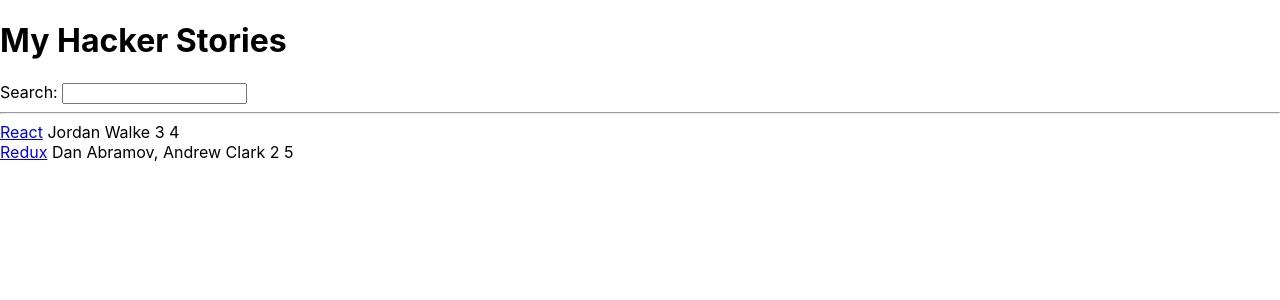
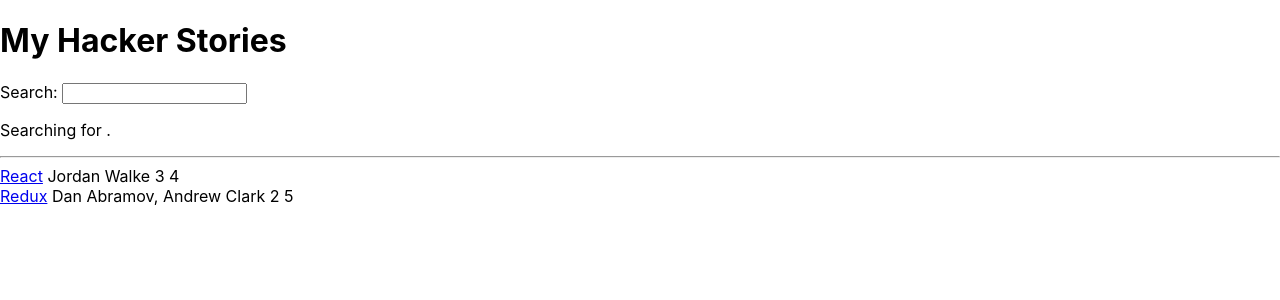
Before and after one commit to GKcodebase/React-tutorial, a React (Create React App) app in the folder app/: page / in a window 1280 px wide. Shown: the top 300 px of the page. Built offline with nearby package versions, Linux system fonts and the light colour scheme.

Commit message:
React state

```diff
--- a/app/src/App.js
+++ b/app/src/App.js
@@ -19,9 +19,10 @@
       objectID: 1,
     },
   ];
+  const [searchTerm, setSearchTerm] = React.useState('');
 
   const handleChange = event => {
-    console.log(event.target.value);
+    setSearchTerm(event.target.value);
   };
 
   return (
@@ -30,7 +31,9 @@
 
       <label htmlFor="search">Search: </label>
       <input id="search" type="text" onChange={handleChange} />
-
+      <p>
+        Searching for <strong>{searchTerm}</strong>.
+      </p>
       <hr />
 
       <List list={stories} />
```
